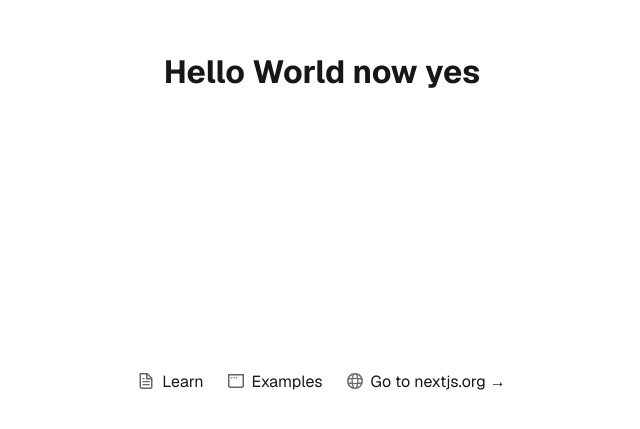
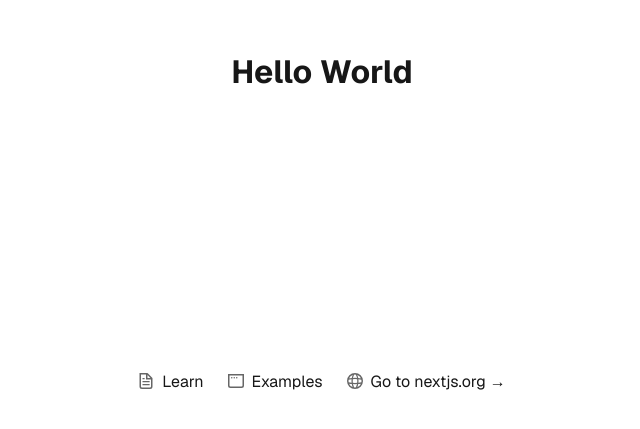
Before and after one commit to Manuel-hub-ca/testdeploy, a Next.js app: page / in a window 1280 px wide. Shown: the part 329-758 px from the top of the page, without its empty margins (318-958 px from the left). Built offline with nearby package versions, Linux system fonts and the light colour scheme.

Commit message:
frist second

```diff
--- a/src/app/page.js
+++ b/src/app/page.js
@@ -5,7 +5,7 @@ export default function Home() {
   return (
     <div className={styles.page}>
       <main className={styles.main}>
-       <h1>Hello World now yes</h1>
+       <h1>Hello World</h1>
       </main>
       <footer className={styles.footer}>
         <a
```
